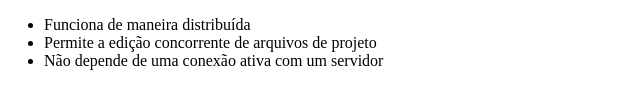
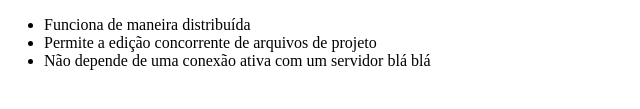
Before and after one commit to sidneyalceu/curso-git, a plain HTML site: page index.html in a window 1280 px wide. Shown: the part 175-284 px from the top of the page, 4-644 px from the left. Drawn offline with Linux system fonts and the light colour scheme.

Commit message:
Alteração no arquivo index.html

```diff
--- a/index.html
+++ b/index.html
@@ -11,7 +11,7 @@
         <ul>
             <li>Funciona de maneira distribuída</li>
             <li>Permite a edição concorrente de arquivos de projeto</li>
-            <li>Não depende de uma conexão ativa com um servidor</li>
+            <li>Não depende de uma conexão ativa com um servidor blá blá</li>
         </ul>
     </body>
 </html>
```
